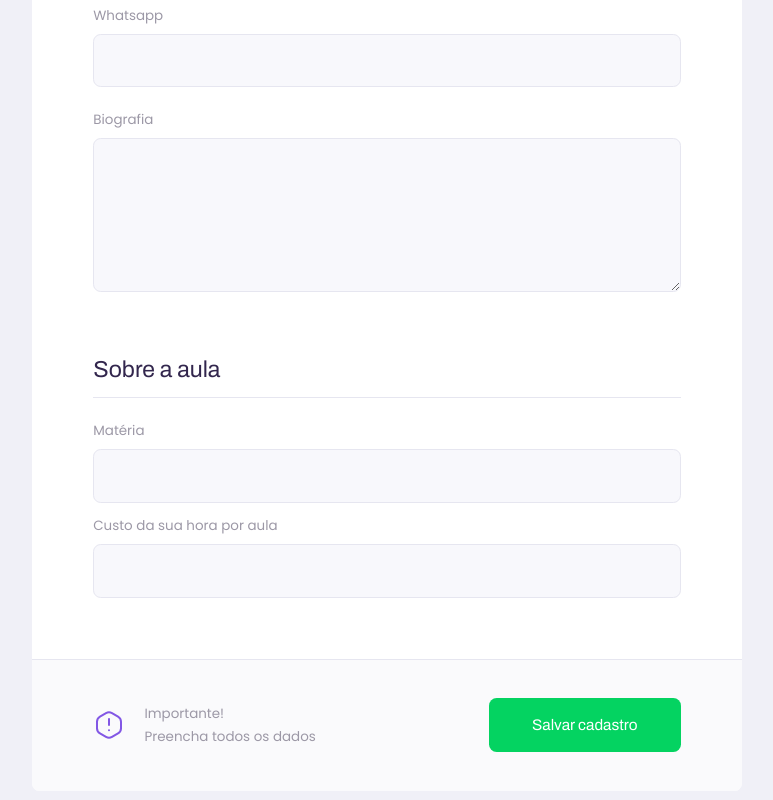
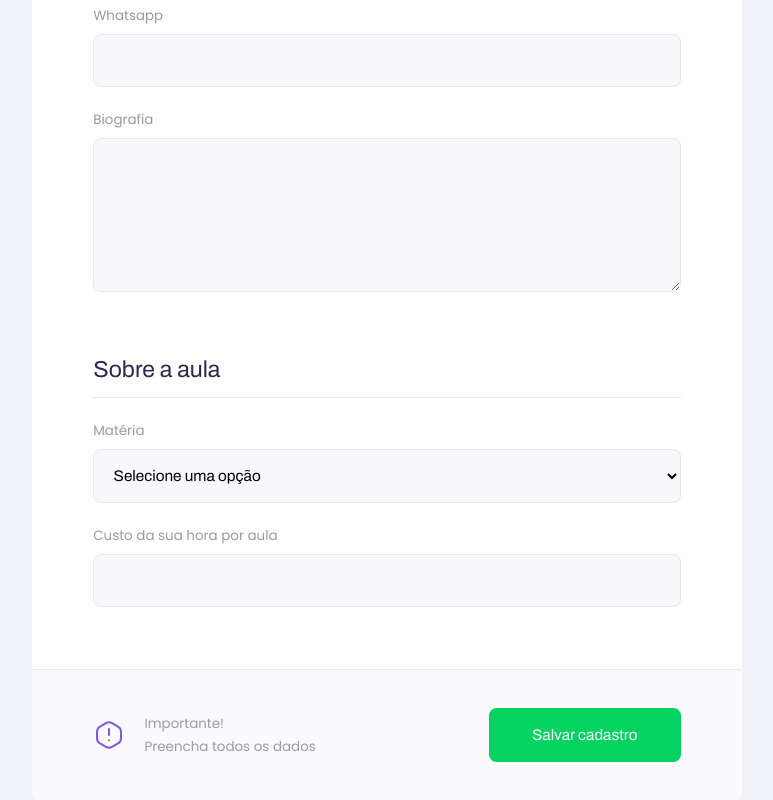
Before and after one commit to erikalbuquerque/nlw_proffy, a React (Create React App) app: page /give-classes in a window 1280 px wide. Shown: the part 619-1419 px from the top of the page, without its empty margins (253-1026 px from the left). Built offline with nearby package versions, Linux system fonts and the light colour scheme.

Commit message:
add Select component and styles

```diff
--- /dev/null
+++ b/src/components/Select/index.tsx
@@ -0,0 +1,34 @@
+import React, { SelectHTMLAttributes } from "react";
+
+import "./styles.css";
+
+interface SelectProps extends SelectHTMLAttributes<HTMLSelectElement> {
+  name: string;
+  label: string;
+  options: Array<{
+    value: string;
+    label: string;
+  }>;
+}
+
+const Select: React.FC<SelectProps> = ({ label, name, options, ...rest }) => {
+  return (
+    <div className="select-block">
+      <label htmlFor={name}>{label}</label>
+      <select id={name} {...rest}>
+        <option value="" disabled selected hidden>
+          Selecione uma opção
+        </option>
+        {options.map((option) => {
+          return (
+            <option key={option.value} value={option.value}>
+              {option.label}
+            </option>
+          );
+        })}
+      </select>
+    </div>
+  );
+};
+
+export default Select;
--- /dev/null
+++ b/src/components/Select/styles.css
@@ -0,0 +1,34 @@
+.select-block {
+  position: relative;
+}
+
+.select-block + .select-block {
+  margin-top: 1.4rem;
+}
+
+.select-block label {
+  font-size: 1.4rem;
+}
+
+.select-block select {
+  width: 100%;
+  height: 5.6rem;
+  margin-top: 0.8rem;
+  border-radius: 0.8rem;
+  background: var(--color-input-background);
+  border: 1px solid var(--color-line-in-white);
+  outline: 0;
+  padding: 0 1.6rem;
+  font: 1.6rem Archivo;
+}
+
+.select-block:focus-within::after {
+  width: calc(100% - 3.2rem);
+  height: 2px;
+  content: "";
+  background: var(--color-primary-light);
+  position: absolute;
+  left: 1.6rem;
+  right: 1.6rem;
+  bottom: 0;
+}
--- a/src/pages/TeachForm/index.tsx
+++ b/src/pages/TeachForm/index.tsx
@@ -5,6 +5,7 @@
 import warningIcon from "../../assets/images/icons/warning.svg";
 
 import "./styles.css";
+import Select from "../../components/Select";
 
 function TeachForm() {
   return (
@@ -25,7 +26,21 @@
 
         <fieldset>
           <legend>Sobre a aula</legend>
-          <Input name="subject" label="Matéria" />
+          <Select
+            name="subject"
+            label="Matéria"
+            options={[
+              { value: "Artes", label: "Artes" },
+              { value: "Biologia", label: "Biologia" },
+              { value: "Ciências", label: "Ciências" },
+              { value: "Educação Física", label: "Educação Física" },
+              { value: "Geografia", label: "Geografia" },
+              { value: "História", label: "História" },
+              { value: "Matemática", label: "Matemática" },
+              { value: "Português", label: "Português" },
+              { value: "Química", label: "Química" },
+            ]}
+          />
           <Input name="cost" label="Custo da sua hora por aula" />
         </fieldset>
 
--- a/src/pages/TeachForm/styles.css
+++ b/src/pages/TeachForm/styles.css
@@ -40,7 +40,8 @@
   border-bottom: 1px solid var(--color-line-in-white);
 }
 
-#page-teacher-form main fieldset .input-block + .textarea-block {
+#page-teacher-form main fieldset .input-block + .textarea-block,
+#page-teacher-form main fieldset .select-block + .input-block {
   margin-top: 2.4rem;
 }
 
```
